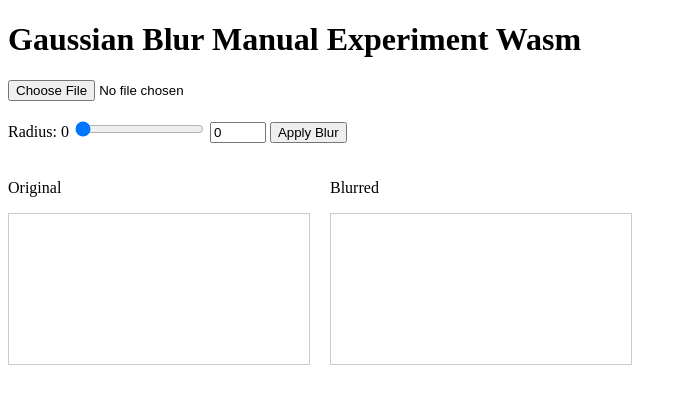
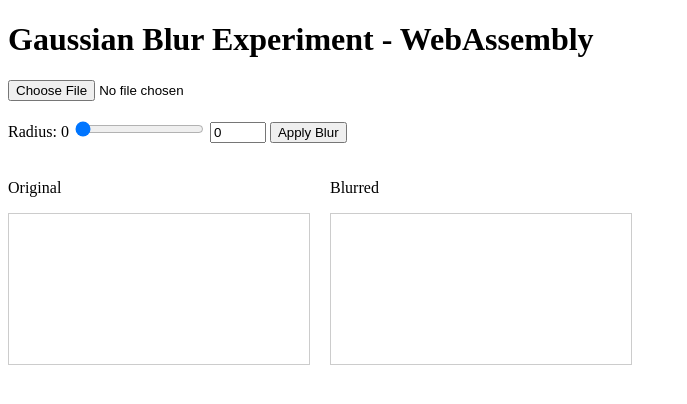
Before and after one commit to Syahreza-Ferdian/Gaussian-Blur-Experiment-WebAssembly, a website: page public/index.html in a window 1280 px wide. Shown: the whole page, without its empty margins (0-687 px from the left). Drawn offline with Linux system fonts and the light colour scheme.

Commit message:
refractor: update header title for clarity

```diff
--- a/public/index.html
+++ b/public/index.html
@@ -16,7 +16,7 @@
     </style>
   </head>
   <body>
-    <h1>Gaussian Blur Manual Experiment Wasm</h1>
+    <h1>Gaussian Blur Experiment - WebAssembly</h1>
 
     <input type="file" id="file-input" accept="image/*" />
     <br /><br />
```
